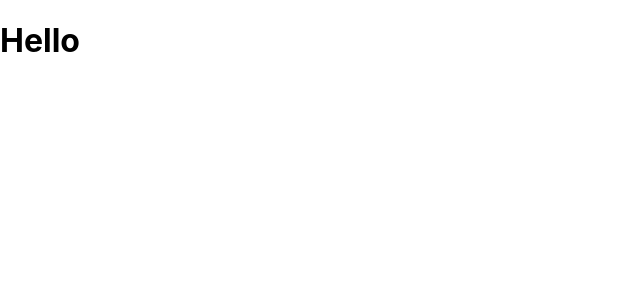
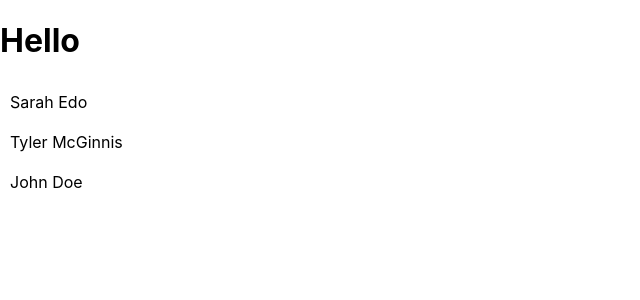
Before and after one commit to shinchri/would-you-rather, a React (Create React App) app: page / in a window 1280 px wide. Shown: the top 300 px of the page, without its empty margins (0-640 px from the left). Built offline with nearby package versions, Linux system fonts and the light colour scheme.

Commit message:
feat: Add nav and login

```diff
--- a/src/components/App.js
+++ b/src/components/App.js
@@ -2,6 +2,9 @@ import React, { Component } from 'react'
 import { connect } from 'react-redux'
 import {handleInitialData } from '../actions/shared'
 import Login from './Login'
+import Nav from './Nav'
+import Home from './Home'
+import Fragment from 'render-fragment'
 
 class App extends Component {
   componentDidMount() {
@@ -20,7 +23,11 @@ class App extends Component {
         : <div>
             {authedUser === undefined
             ? <Login />
-            : <h1>Starter Code!</h1>
+            : <Fragment>
+                <Nav />
+                <Home />
+              </Fragment>
+
             }
           </div>
         }
--- a/src/components/Home.js
+++ b/src/components/Home.js
@@ -1 +1,22 @@
 import React, { Component } from 'react'
+import { connect } from 'react-redux'
+
+class Home extends Component {
+    render() {
+        return (
+            <div>
+                Home
+            </div>
+        )
+    }
+}
+
+function mapStateToProps({authedUser, users, questions}) {
+    return {
+        authedUser,
+        users: Object.values(users),
+        questions: Object.values(questions)
+    }
+}
+
+export default connect(mapStateToProps)(Home)
--- a/src/components/Login.js
+++ b/src/components/Login.js
@@ -5,15 +5,14 @@ import { connect } from 'react-redux'
 class Login extends Component {
     render () {
         const { authedUser, users} = this.props
-        console.log(JSON.stringify(users))
 
         return (
             <div>
                 <h1>Hello</h1>
                 {<h1>{authedUser}</h1>}
                 <ul>
-                    {Object.entries(users).forEach(([key, value]) => (
-                        <li key={key}>{value}</li>
+                    {users.map((user) => (
+                        <li key={user.id}>{user.name}</li>
                     ))}
                 </ul>
             </div>
@@ -24,7 +23,7 @@ class Login extends Component {
 function mapStateToProps ({authedUser, users}) {
     return {
         authedUser,
-        users
+        users: Object.values(users)
     }
 }
 
--- a/src/components/Nav.js
+++ b/src/components/Nav.js
@@ -0,0 +1,41 @@
+import React from 'react'
+import { connect } from 'react-redux'
+
+class Nav extends React.Component {
+    render() {
+        const { authedUser, user } = this.props
+        console.log(authedUser)
+        console.log(user)
+        return (
+            <nav className='nav'>
+                <ul>
+                    <li>
+                        Home
+                    </li>
+                    <li>
+                        New Question
+                    </li>
+                    <li>
+                        Leaderboard
+                    </li>
+                    <li>
+                        {user[0].name}
+                    </li>
+                    <li>
+                        <button>Logout</button>
+                    </li>
+                </ul>
+            </nav>
+        )
+    }
+}
+
+function mapStateToProps({authedUser, users}) {
+
+    return {
+        authedUser: "tylermcginnis",
+        user: Object.values(users).filter((user) => user.id === "tylermcginnis")
+    }
+}
+
+export default connect(mapStateToProps)(Nav)
--- a/src/index.css
+++ b/src/index.css
@@ -11,3 +11,25 @@ code {
   font-family: source-code-pro, Menlo, Monaco, Consolas, 'Courier New',
     monospace;
 }
+
+.nav ul {
+  display: flex;
+  flex-direction: row;
+  justify-content: flex-start;
+  text-decoration: none;
+}
+
+.nav li:first-child {
+  padding-left: 15px;
+}
+
+ul {
+  padding-left: 0;
+}
+
+li {
+  list-style-type: none;
+  padding: 10px;
+  padding-right: 20px;
+  text-decoration: none;
+}
```
